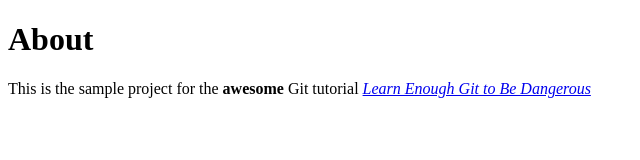
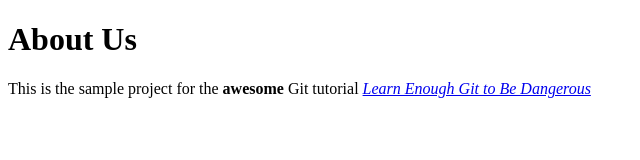
Before and after one commit to wasiqhanfi/website, a plain HTML site: page about.html in a window 1280 px wide. Shown: the full height of the page, 0-640 px from the left. Drawn offline with Linux system fonts and the light colour scheme.

Commit message:
Change page heading

```diff
--- a/about.html
+++ b/about.html
@@ -4,7 +4,7 @@
 <title> About Us </title>
 </head>
 <body>
-<h1>About</h1>
+<h1>About Us</h1>
 <p> This is the sample project for the <strong>awesome</strong>
 Git tutorial <a href="http://learnenough.com/git-tutorial"><em> Learn Enough Git to Be Dangerous </em></a>
 </p>
```
Also changed, not shown: index.html (+3 -1 lines).
